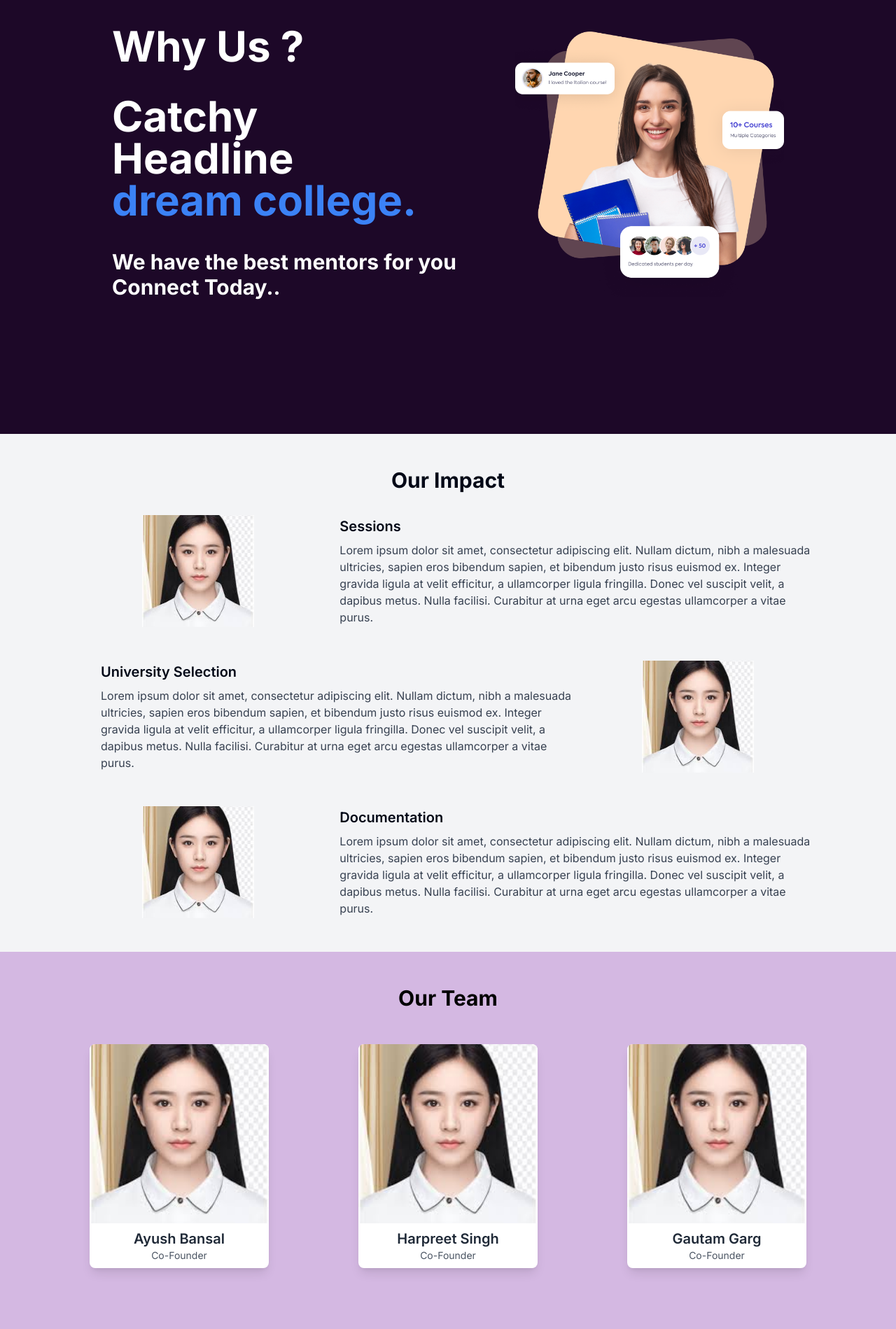
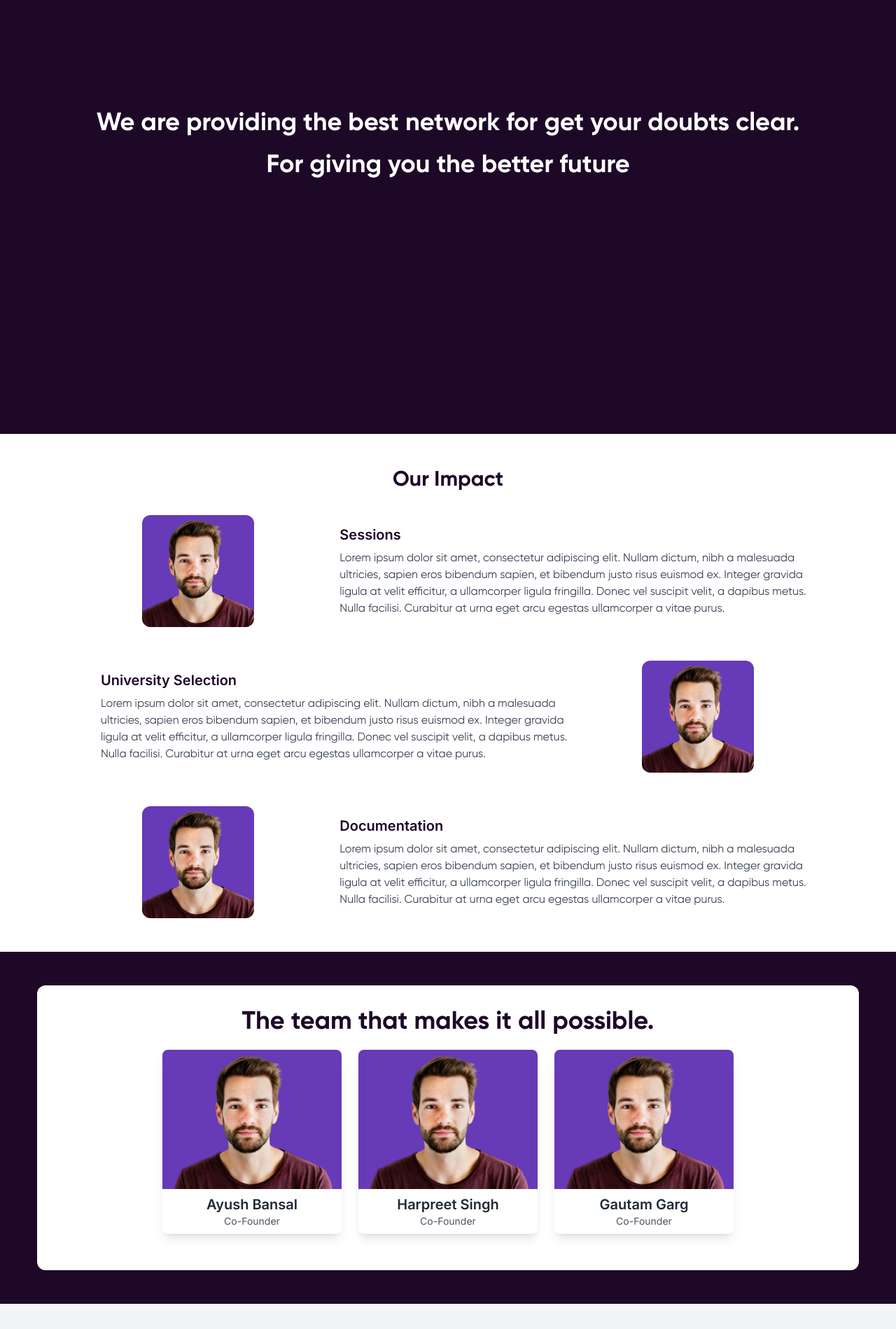
Before and after one commit to AlmaTrail/AlmaTrail-Frontend, a Next.js app: page /aboutUs in a window 1280 px wide. Shown: the part 180-2079 px from the top of the page at 70% size. Built offline with nearby package versions, Linux system fonts and the light colour scheme.

Commit message:
add aboutUs page

```diff
--- a/src/app/aboutUs/page.tsx
+++ b/src/app/aboutUs/page.tsx
@@ -1,21 +1,90 @@
 'use client';
 import Navbar from "@/components/navbar";
-import WhyUs from "@/components/whyUs";
-import Impact from "@/components/impact";
-import OurTeam from "@/components/ourTeam";
 import GetInTouch from '@/components/writeUs';
 import FooterSection from "@/components/footerSections";
-export default function AboutUs() {
+import ImpactItem from "@/components/impactItem";
+import TeamMemberCard from "@/components/teamMemberCard";
+
+const teamMembers = [
+  {
+    name: "Ayush Bansal",
+    position: "Co-Founder",
+    imageUrl: "/images/man.png",
+  },
+  {
+    name: "Harpreet Singh",
+    position: "Co-Founder",
+    imageUrl: "/images/man.png",
+  },
+  {
+    name: "Gautam Garg",
+    position: "Co-Founder",
+    imageUrl: "/images/man.png",
+  }
+];
+
+const impactData = [
+  {
+    title: "Sessions",
+    description: "Lorem ipsum dolor sit amet, consectetur adipiscing elit. Nullam dictum, nibh a malesuada ultricies, sapien eros bibendum sapien, et bibendum justo risus euismod ex. Integer gravida ligula at velit efficitur, a ullamcorper ligula fringilla. Donec vel suscipit velit, a dapibus metus. Nulla facilisi. Curabitur at urna eget arcu egestas ullamcorper a vitae purus.",
+    imageUrl: "/images/man.png",
+    imageFirst: true,
+  },
+  {
+    title: "University Selection",
+    description: "Lorem ipsum dolor sit amet, consectetur adipiscing elit. Nullam dictum, nibh a malesuada ultricies, sapien eros bibendum sapien, et bibendum justo risus euismod ex. Integer gravida ligula at velit efficitur, a ullamcorper ligula fringilla. Donec vel suscipit velit, a dapibus metus. Nulla facilisi. Curabitur at urna eget arcu egestas ullamcorper a vitae purus.",
+    imageUrl: "/images/man.png",
+    imageFirst: false,
+  },
+  {
+    title: "Documentation",
+    description: "Lorem ipsum dolor sit amet, consectetur adipiscing elit. Nullam dictum, nibh a malesuada ultricies, sapien eros bibendum sapien, et bibendum justo risus euismod ex. Integer gravida ligula at velit efficitur, a ullamcorper ligula fringilla. Donec vel suscipit velit, a dapibus metus. Nulla facilisi. Curabitur at urna eget arcu egestas ullamcorper a vitae purus.",
+    imageUrl: "/images/man.png",
+    imageFirst: true,
+  }
+];
+
+const AboutUs = () => {
   return (
     <main>
       <div className="h-screen mx-auto bg-[#1d0828] flex justify-center pb-2 items-center relative">
-          <Navbar/>
-          <WhyUs/>
+        <Navbar />
+        <div>
+          <p className="text-4xl text-white font-gilroy-bold text-center">We are providing the best network for get your doubts clear.</p>
+          <p className="text-4xl text-white font-gilroy-bold text-center m-5">For giving you the better future</p>
+
         </div>
-        <Impact/>
-        <OurTeam/>
-        <GetInTouch/>
-        <FooterSection/>
+      </div>
+      <section className="py-12 flex justify-center items-center">
+        <div className="container mx-auto px-8 lg:px-28">
+          <h2 className="text-3xl text-[#1d0828] font-gilroy-bold text-center mb-8">Our Impact</h2>
+          <div className="space-y-12">
+            {impactData.map((item, index) => (
+              <ImpactItem
+                key={index}
+                title={item.title}
+                description={item.description}
+                imageUrl={item.imageUrl}
+                imageFirst={item.imageFirst}
+              />
+            ))}
+          </div>
+        </div>
+      </section>
+      <section className="py-12 bg-[#1d0828]">
+        <div className="container p-8 bg-white w-11/12 rounded-xl">
+          <h2 className="text-4xl text-center font-gilroy-bold text-[#1d0828]">The team that makes it all possible.</h2>
+          <div className="flex items-center justify-center py-5 gap-6">
+            {teamMembers.map((member, index) => (
+              <TeamMemberCard key={index} name={member.name} position={member.position} imageUrl={member.imageUrl} />
+            ))}
+          </div>
+        </div>
+      </section>
+      <GetInTouch />
+      <FooterSection />
     </main>
   );
 }
+
+export default AboutUs
--- a/src/components/impact.tsx
+++ /dev/null
@@ -1,46 +0,0 @@
-import React from "react";
-import ImpactItem from "@/components/impactItem";
-
-const impactData = [
-  {
-    title: "Sessions",
-    description: "Lorem ipsum dolor sit amet, consectetur adipiscing elit. Nullam dictum, nibh a malesuada ultricies, sapien eros bibendum sapien, et bibendum justo risus euismod ex. Integer gravida ligula at velit efficitur, a ullamcorper ligula fringilla. Donec vel suscipit velit, a dapibus metus. Nulla facilisi. Curabitur at urna eget arcu egestas ullamcorper a vitae purus.",
-    imageUrl: "/images/image.jpg",
-    imageFirst: true,
-  },
-  {
-    title: "University Selection",
-    description: "Lorem ipsum dolor sit amet, consectetur adipiscing elit. Nullam dictum, nibh a malesuada ultricies, sapien eros bibendum sapien, et bibendum justo risus euismod ex. Integer gravida ligula at velit efficitur, a ullamcorper ligula fringilla. Donec vel suscipit velit, a dapibus metus. Nulla facilisi. Curabitur at urna eget arcu egestas ullamcorper a vitae purus.",
-    imageUrl: "/images/image.jpg",
-    imageFirst: false,
-  },
-  {
-    title: "Documentation",
-    description: "Lorem ipsum dolor sit amet, consectetur adipiscing elit. Nullam dictum, nibh a malesuada ultricies, sapien eros bibendum sapien, et bibendum justo risus euismod ex. Integer gravida ligula at velit efficitur, a ullamcorper ligula fringilla. Donec vel suscipit velit, a dapibus metus. Nulla facilisi. Curabitur at urna eget arcu egestas ullamcorper a vitae purus.",
-    imageUrl: "/images/image.jpg",
-    imageFirst: true,
-  }
-];
-
-const Impact: React.FC = () => {
-  return (
-    <section className="py-12 bg-gray-100">
-      <div className="container mx-auto px-8 lg:px-28">
-        <h2 className="text-3xl font-bold text-center mb-8">Our Impact</h2>
-        <div className="space-y-12">
-          {impactData.map((item, index) => (
-            <ImpactItem
-              key={index}
-              title={item.title}
-              description={item.description}
-              imageUrl={item.imageUrl}
-              imageFirst={item.imageFirst}
-            />
-          ))}
-        </div>
-      </div>
-    </section>
-  );
-};
-
-export default Impact;
--- a/src/components/impactItem.tsx
+++ b/src/components/impactItem.tsx
@@ -11,11 +11,11 @@ const ImpactItem: React.FC<ImpactItemProps> = ({ title, description, imageUrl, i
   return (
     <div className={`flex flex-col ${imageFirst ? 'lg:flex-row' : 'lg:flex-row-reverse'} items-center lg:space-x-8 space-y-4 lg:space-y-0`}>
       <div className="lg:w-1/3 flex justify-center">
-        <img src={imageUrl} alt={title} className="w-40 h-40 object-cover" />
+        <img src={imageUrl} alt={title} className="w-40 h-40 object-cover rounded-xl" />
       </div>
       <div className="lg:w-2/3 flex flex-col justify-center text-center lg:text-left h-40">
-        <h3 className="text-xl font-semibold mb-2">{title}</h3>
-        <p className="text-gray-700 overflow-hidden">{description}</p>
+        <h3 className="text-xl font-semibold text-[#1d0828] mb-2">{title}</h3>
+        <p className="text-gray-700 font-gilroy-regular overflow-hidden">{description}</p>
       </div>
     </div>
   );
--- a/src/components/navbar.tsx
+++ b/src/components/navbar.tsx
@@ -22,7 +22,7 @@ const Navbar = () => {
   const menuItems = [
     {
       name: 'Home',
-      href: '#',
+      href: '/',
     },
     {
       name: 'Benefits',
@@ -34,7 +34,7 @@ const Navbar = () => {
     },
     {
       name: 'About Us',
-      href: '#',
+      href: 'aboutUs',
     },
     {
       name: 'FAQ',
--- a/src/components/ourTeam.tsx
+++ /dev/null
@@ -1,43 +0,0 @@
-import React from "react";
-import TeamMemberCard from "@/components/teamMemberCard";
-
-interface TeamMember {
-  name: string;
-  position: string;
-  imageUrl: string;
-}
-
-const teamMembers: TeamMember[] = [
-  {
-    name: "Ayush Bansal",
-    position: "Co-Founder",
-    imageUrl: "/images/image.jpg",
-  },
-  {
-    name: "Harpreet Singh",
-    position: "Co-Founder",
-    imageUrl: "/images/image.jpg",
-  },
-  {
-    name: "Gautam Garg",
-    position: "Co-Founder",
-    imageUrl: "/images/image.jpg",
-  }
-];
-
-const OurTeam: React.FC = () => {
-  return (
-    <section className="py-12 bg-[#d4b8e2]">
-      <div className="container mx-auto px-8 lg:px-16">
-        <h2 className="text-3xl text-black font-bold text-center mb-12">Our Team</h2>
-        <div className="flex flex-wrap justify-center gap-32 mb-12">
-          {teamMembers.map((member, index) => (
-            <TeamMemberCard key={index} name={member.name} position={member.position} imageUrl={member.imageUrl} />
-          ))}
-        </div>
-      </div>
-    </section>
-  );
-};
-
-export default OurTeam;
--- a/src/components/teamMemberCard.tsx
+++ b/src/components/teamMemberCard.tsx
@@ -1,4 +1,5 @@
 import React from "react";
+import Image from "next/image";
 
 interface TeamMemberCardProps {
   name: string;
@@ -8,9 +9,9 @@ interface TeamMemberCardProps {
 
 const TeamMemberCard: React.FC<TeamMemberCardProps> = ({ name, position, imageUrl }) => {
   return (
-    <div className="bg-white shadow-lg rounded-lg overflow-hidden transform transition duration-300 hover:scale-105 hover:border-2 border-[#3b0764] w-64 h-80">
-      <div className="w-full h-4/5 bg-gray-200 flex items-center justify-center overflow-hidden">
-        <img className="w-full h-full object-cover object-center" src={imageUrl} alt={name} />
+    <div className="bg-white shadow-lg rounded-lg overflow-hidden transform transition duration-300 hover:scale-105 hover:border-2 border-[#3b0764] w-64">
+      <div className="w-full bg-purple-900 flex items-center justify-center overflow-hidden">
+        <img className="w-full" src={imageUrl} alt={name} />
       </div>
       <div className="py-2 px-6 text-center">
         <h2 className="text-xl font-semibold text-gray-800">{name}</h2>
--- a/src/components/whyUs.tsx
+++ /dev/null
@@ -1,30 +0,0 @@
-"use client";
-import React from "react";
-import Hero from "../../public/images/hero_1.png";
-import Image from "next/image";
-
-const WhyUs = () => {
-  return (
-    <div className="flex flex-col lg:flex-row justify-center lg:justify-between items-center gap-5 mt-8">
-      <div className="flex flex-col gap-4 sm:justify-center sm:items-center md:justify-center md:items-center lg:gap-10">
-        <p className="text-2xl text-white font-bold sm:text-4xl sm:text-center md:text-center md:text-5xl lg:text-6xl"> Why Us ? </p>
-        <p className="text-2xl text-white font-bold sm:text-4xl sm:text-center md:text-center md:text-5xl lg:text-6xl">
-          Catchy <br className="lg:flex hidden" /> Headline{" "}
-          <br className="lg:flex hidden text-blue-500" />{" "}
-          <span className="text-blue-500">dream college.</span>
-        </p>
-        <p className="text-3xl sm:text-base sm:text-center md:text-center text-white font-bold">
-          We have the best mentors for you <br className="lg:flex hidden" />{" "}
-          Connect Today..
-        </p>
-      </div>
-      <Image
-        className="hidden md:hidden lg:block lg:ml-16 w-96 h-96"
-        src={Hero}
-        alt=""
-      />
-    </div>
-  );
-};
-
-export default WhyUs;
```
Also changed, not shown: public/images/man.png (added). Lines whose indentation alone changed are shown as unchanged.
